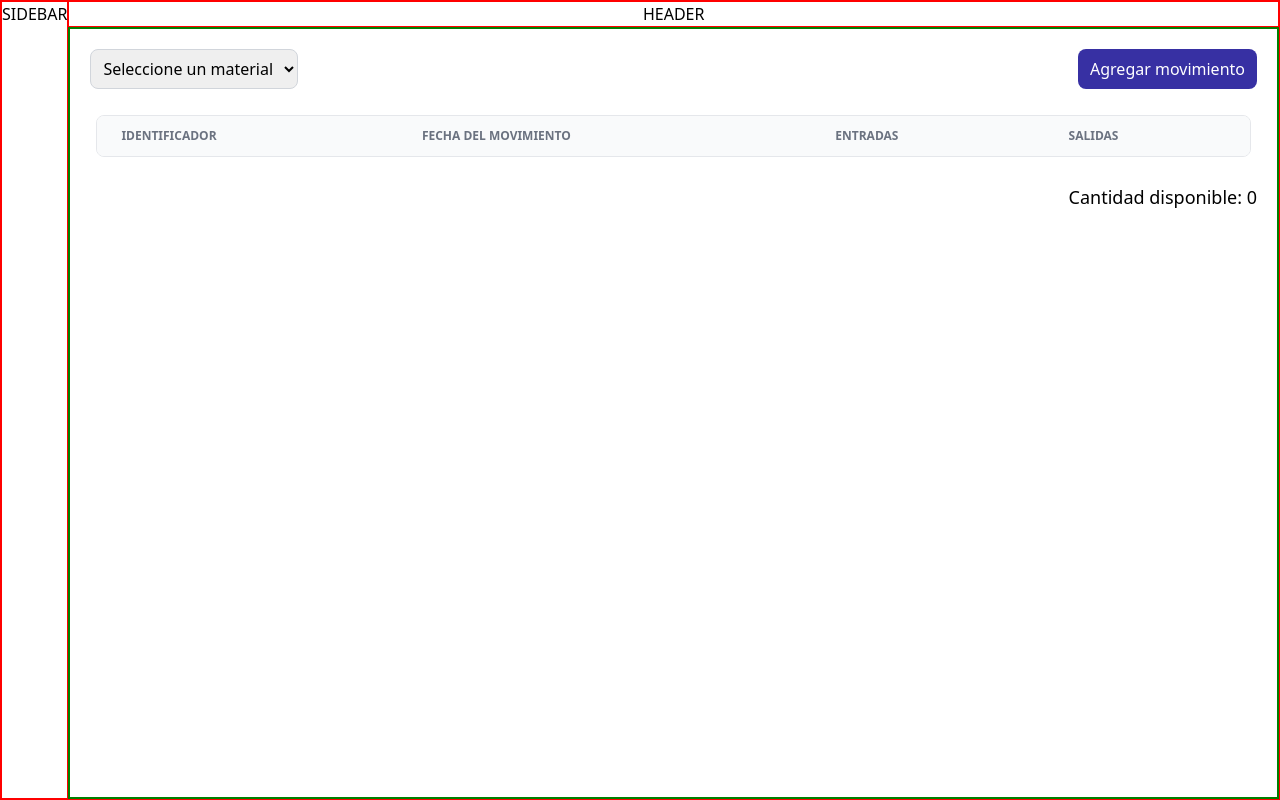
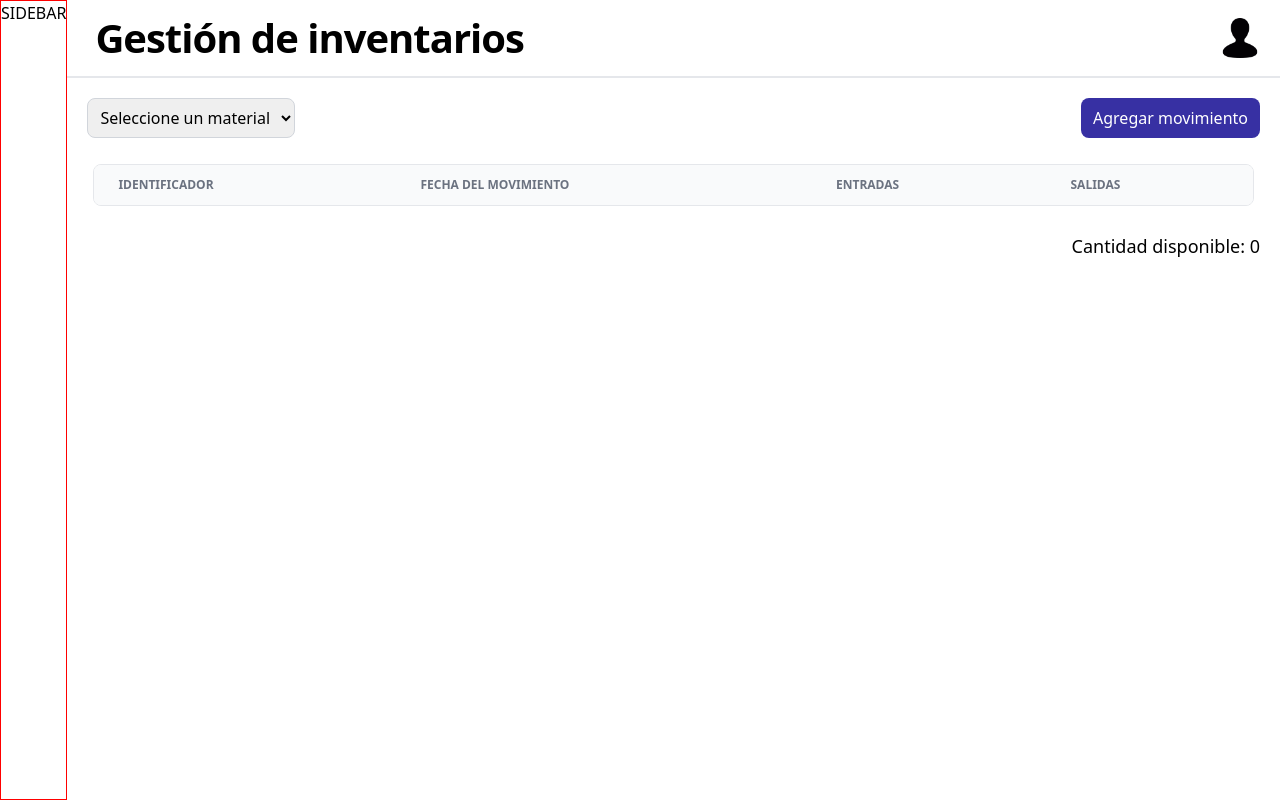
Before and after one commit to grupoudea/inventory, a Next.js app: page /app in a window 1280 px wide. Built offline with nearby package versions, Linux system fonts and the light colour scheme.

Commit message:
Se agrega titulo al header

```diff
--- a/components/Header.tsx
+++ b/components/Header.tsx
@@ -1,9 +1,21 @@
 import React from "react";
+import Image from "next/image";
 import { useNavigationContext } from "@/context/NavigationContext";
 
 const Header = () => {
   const { open, setOpen } = useNavigationContext();
-  return <header className="debug flex justify-center">HEADER</header>;
+  const { tituloHeader } = useNavigationContext();
+
+  return (
+    <header className="flex justify-left items-center justify-between px-5 py-2 border-b-2">
+      <div className="text-30 font-bold ml-2 tracking-tight">
+        {tituloHeader}
+      </div>
+      <div className="">
+        <Image src={"/avatar-simple.png"} alt={""} width={40} height={40} />
+      </div>
+    </header>
+  );
 };
 
 export default Header;
--- a/components/Sidebar.tsx
+++ b/components/Sidebar.tsx
@@ -1,9 +1,9 @@
-import React from 'react';
-import { useNavigationContext } from '@/context/NavigationContext';
+import React from "react";
+import { useNavigationContext } from "@/context/NavigationContext";
 
 const Sidebar = () => {
   const { open, setOpen } = useNavigationContext();
-  return <aside className='debug'>SIDEBAR</aside>;
+  return <aside className="debug">SIDEBAR</aside>;
 };
 
 export default Sidebar;
--- a/context/NavigationContext.tsx
+++ b/context/NavigationContext.tsx
@@ -9,6 +9,8 @@ import {
 interface NavigationContextProps {
   open: boolean;
   setOpen: Dispatch<SetStateAction<boolean>>;
+  tituloHeader: string;
+  setTituloHeader: Dispatch<SetStateAction<string>>;
 }
 
 const NavigationContext = createContext<NavigationContextProps>(
@@ -23,8 +25,11 @@ interface NavigationContextProvider {
 
 const NavigationContextProvider = ({ children }: NavigationContextProvider) => {
   const [open, setOpen] = useState<boolean>(false);
+  const [tituloHeader, setTituloHeader] = useState<string>("Header");
   return (
-    <NavigationContext.Provider value={{ open, setOpen }}>
+    <NavigationContext.Provider
+      value={{ open, setOpen, tituloHeader, setTituloHeader }}
+    >
       {children}
     </NavigationContext.Provider>
   );
--- a/layouts/Layout.tsx
+++ b/layouts/Layout.tsx
@@ -9,12 +9,12 @@ interface LayoutProps {
 
 const Layout = ({ children }: LayoutProps) => (
   <>
-    <main className="debug flex h-screen w-screen">
+    <main className="flex h-screen w-screen">
       <NavigationContextProvider>
         <Sidebar />
         <div className="flex h-full w-full flex-col">
           <Header />
-          <section className="debug-green container mx-auto flex h-full w-full">
+          <section className="container mx-auto flex h-full w-full">
             {children}
           </section>
         </div>
--- a/pages/app.tsx
+++ b/pages/app.tsx
@@ -1,7 +1,7 @@
 import Layout from "@/layouts/Layout";
 import Head from "next/head";
 import React from "react";
-import { InventoryContextProvider } from "@/context/inventoryContext";
+import { InventoryContextProvider } from "@/context/InventoryContext";
 import InventoryManagement from "@/pages/inventory-management";
 
 const app = () => (
--- a/pages/inventory-management.tsx
+++ b/pages/inventory-management.tsx
@@ -1,13 +1,19 @@
-import React, { useState } from "react";
+import React, { useEffect, useState } from "react";
 import { Material } from "@prisma/client";
 import TableInventory from "@/components/TableInventory";
 import { Column } from "@/utils/utils";
+import { useNavigationContext } from "@/context/NavigationContext";
 
 const InventoryManagement = () => {
   const [materialSelected, setMaterialSelected] = useState<any>(null);
+  const { setTituloHeader } = useNavigationContext();
+
+  useEffect(() => {
+    setTituloHeader("Gestión de inventarios");
+  }, []);
 
   return (
-    <div className="debug-green flex w-full flex-col h-full px-5">
+    <div className="flex w-full flex-col h-full px-5">
       <div className="flex justify-between">
         <InputSearchMovement
           materialSelected={materialSelected}
--- a/tailwind.config.js
+++ b/tailwind.config.js
@@ -1,13 +1,19 @@
 /** @type {import('tailwindcss').Config} */
 module.exports = {
   content: [
-    './pages/**/*.{js,ts,jsx,tsx,mdx}',
-    './components/**/*.{js,ts,jsx,tsx,mdx}',
-    './app/**/*.{js,ts,jsx,tsx,mdx}',
-    './layouts/**/*.{js,ts,jsx,tsx,mdx}'
+    "./pages/**/*.{js,ts,jsx,tsx,mdx}",
+    "./components/**/*.{js,ts,jsx,tsx,mdx}",
+    "./app/**/*.{js,ts,jsx,tsx,mdx}",
+    "./layouts/**/*.{js,ts,jsx,tsx,mdx}",
   ],
   theme: {
-    extend: {}
+    extend: {
+      fontSize: {
+        50: "50px",
+        40: "40px",
+        30: "40px",
+      },
+    },
   },
   plugins: [],
-}
+};
```
Also changed, not shown: context/InventoryContext.tsx (renamed from context/inventoryContext.tsx), public/avatar-simple.png (added).
